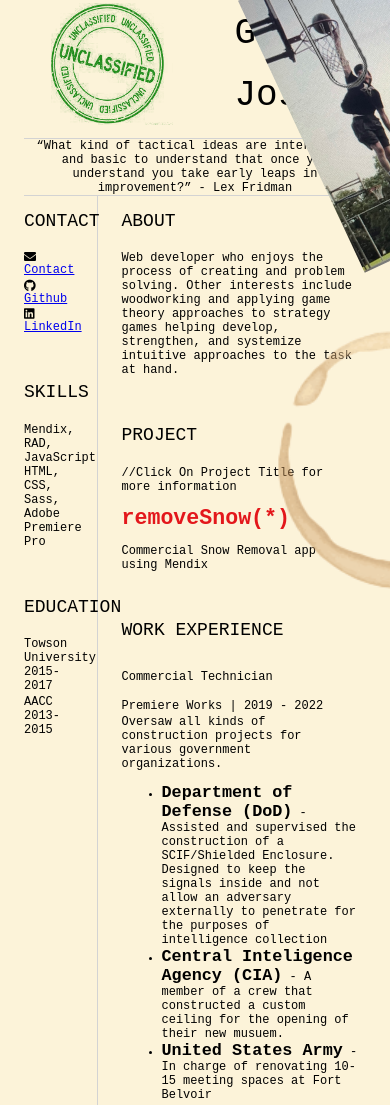
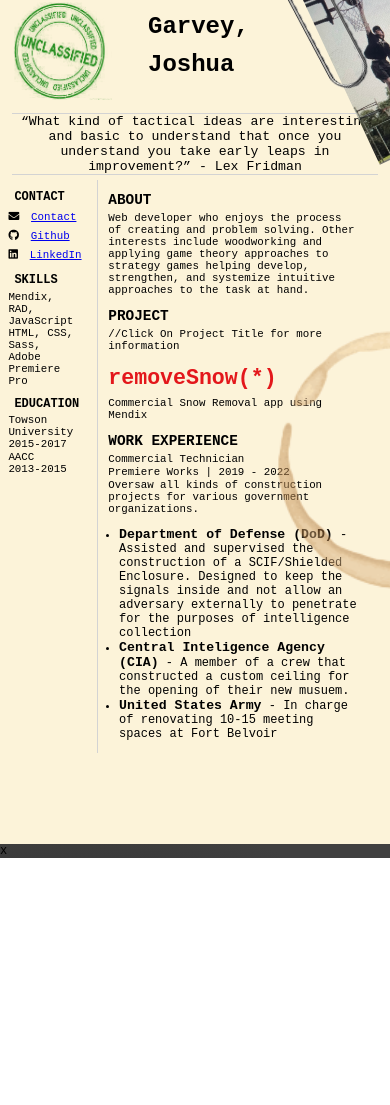
Before and after one commit to Jgar514/MockResume, a plain HTML site: page index.html in a window 390 px wide. Shown: the top 1105 px of the page. After the commit the page ends 858 px from the top, so only its background shows below. Drawn offline with Linux system fonts and the light colour scheme.

Commit message:
mobile responsive

```diff
--- a/index.html
+++ b/index.html
@@ -1,4 +1,5 @@
 <html>
+
 <head>
 	<meta name="viewport" content="width=device-width, initial-scale=1, maximum-scale=1">
 
@@ -6,7 +7,8 @@
 	<link rel="stylesheet" href="https://cdnjs.cloudflare.com/ajax/libs/font-awesome/5.15.4/css/all.min.css">
 	<link rel="preconnect" href="https://fonts.googleapis.com">
 	<link rel="preconnect" href="https://fonts.gstatic.com" crossorigin>
-		<link href="https://fonts.googleapis.com/css2?family=Open+Sans:wght@300&family=Roboto+Mono:wght@400;500&display=swap" rel="stylesheet">
+	<link href="https://fonts.googleapis.com/css2?family=Open+Sans:wght@300&family=Roboto+Mono:wght@400;500&display=swap"
+		rel="stylesheet">
 
 	<title>Josh Garvey resume</title>
 </head>
@@ -17,16 +19,19 @@
 			<div class="top">
 				<img class="classified" src="YES.png" alt="logo" />
 				<img class="me" src="bball.jpg" alt="logo" />
-					<img class="stain" src="BackgroundCOFFEE.png" alt="logo"/>
-					<img class="clip" src="paperclip.png" alt="logo"/>
+				<img class="stain" src="BackgroundCOFFEE.png" alt="logo" />
+				<img class="clip" src="paperclip.png" alt="logo" />
 				<!-- resume header with your name and title -->
+				<div class="name">
 					<h1>
 						Garvey,
 					</h1>
 					<h1>Joshua</h1>
 				</div>
+			</div>
 			<hr>
-					<span class="lex">“What kind of tactical ideas are interesting and basic to understand that once you </br> understand you take early leaps in improvement?” - Lex Fridman</span>
+			<span class="lex">“What kind of tactical ideas are interesting and basic to understand that once you </br>
+				understand you take early leaps in improvement?” - Lex Fridman</span>
 			</hr>
 		</header>
 		<main>
@@ -63,7 +68,9 @@
 				<section>
 					<h2>ABOUT</h2>
 					<!-- about you -->
-                    <p>Web developer who enjoys the process of creating and problem solving. Other interests include woodworking and applying game theory approaches to strategy games helping develop, strengthen, and systemize intuitive approaches to the task at hand. </p>
+					<p>Web developer who enjoys the process of creating and problem solving. Other interests include woodworking
+						and applying game theory approaches to strategy games helping develop, strengthen, and systemize intuitive
+						approaches to the task at hand. </p>
 				</section>
 				<section>
 					<h2>PROJECT</h2>
@@ -75,17 +82,23 @@
 				<section>
 					<h2>WORK EXPERIENCE</h2>
 					<!-- your work experience -->
-                    <h3>Commercial Technician </h3>
+					<p>Commercial Technician </p>
 					<p>Premiere Works | 2019 - 2022</p>
 					<p>Oversaw all kinds of construction projects for various government organizations.</p>
-					<ul>
-						<li><span class="bold">Department of Defense (DoD)</span> - Assisted and supervised the construction of a SCIF/Shielded Enclosure. Designed to keep the signals inside and not allow an adversary externally to penetrate for the purposes of intelligence collection</li>
-						<li><span class="bold">Central Inteligence Agency (CIA)</span> - A member of a crew that constructed a custom ceiling for the opening of their new musuem.</li>
-						<li><span class="bold">United States Army</span> - In charge of renovating 10-15 meeting spaces at Fort Belvoir </li>
+					<ul class="job">
+						<li><span class="bold">Department of Defense (DoD)</span> - Assisted and supervised the
+							construction of a
+							SCIF/Shielded Enclosure. Designed to keep the signals inside and not allow an adversary externally to
+							penetrate for the purposes of intelligence collection</li>
+						<li><span class="bold">Central Inteligence Agency (CIA)</span> - A member of a crew that constructed a
+							custom ceiling for the opening of their new musuem.</li>
+						<li><span class="bold">United States Army</span> - In charge of renovating 10-15 meeting spaces at Fort
+							Belvoir </li>
 					</ul>
 				</section>
 			</article>
 		</main>
 	</div>
 </body>
-</html>
+
+</html>x
--- a/style.css
+++ b/style.css
@@ -1,22 +1,22 @@
-
-html{
+html {
     background: radial-gradient(circle at 20% 60%, rgb(0, 0, 0) 0%, rgb(64, 64, 64) 90.2%);
-    background-size: cover;
+    background-size: 100%;
     display: flex;
-    height: auto;
+    height: 100vh;
+    font-size: 12px;
 
 }
 
 body {
-    font-family:monospace;
-    font-size: 12px;
+    font-family: monospace;
+    font-size: 1rem;
     max-width: 800px;
     margin: auto;
     background: url('.denim.webp') cover;
     background-size: cover;
 }
 
-.paper{
+.paper {
     max-width: 100%;
     background: blue;
     justify-self: center;
@@ -26,13 +26,16 @@ body {
 
 }
 
-.top h1{
+
+
+.top h1 {
     display: flex;
-    line-height: 20px;
+    line-height: 1rem;
+    /* line-height: 20px; */
     padding-left: 18%;
 }
 
-  .classified{
+.classified {
     float: left;
     width: 125px;
     height: 125px;
@@ -51,21 +54,23 @@ body {
 
 }
 
-.snow{
+.snow {
     color: #E3171B;
     font-weight: bold;
     font-size: 1.8em;
 
 }
 
-.link{
+.link {
     text-decoration: none;
 }
-.link:hover{
+
+.link:hover {
     text-decoration: underline;
     color: green;
 }
-.clip{
+
+.clip {
     position: absolute;
     top: -6%;
     left: 76%;
@@ -75,16 +80,17 @@ body {
     opacity: 0.;
 }
 
-.bold{
+.bold {
     font-weight: bold;
     font-size: 1.4em;
 }
 
-.stain{
+.stain {
     position: absolute;
     top: 35%;
     left: 62%;
-    width; 300px;
+
+
     height: 330px;
 
     opacity: 0.5;
@@ -93,16 +99,17 @@ body {
 
 h1 {
     font-size: 3em;
-    letter-spacing: .em;
+
     padding-top: em;
     padding-bottom: .5em;
     line-height: 1.4em;
 }
 
-.smallerFont{
+.smallerFont {
     font-weight: lighter;
 }
-.bigFont{
+
+.bigFont {
     font-weight: normal;
     margin-right: 3%;
 }
@@ -146,19 +153,239 @@ section {
     background-color: lightgray;
     height: 1px;
 }
-    .lex{
+
+.lex {
     align-self: center;
     border-top: 1px solid lightgray;
     border-bottom: 1px solid lightgray;
 }
 
-    h1, h2, h3 {
+h1,
+h2,
+h3 {
     font-weight: 100;
     margin-bottom: 0;
 }
+
 #mainLeft {
     border-right: 1px solid lightgray;
 }
-    #topleft{
+
+
+
+
+
+
+
+
+
+
+
+
+
+
+@media screen and (max-width: 767px) {
+
+    html {
+        background: radial-gradient(circle at 20% 60%, rgb(0, 0, 0) 0%, rgb(64, 64, 64) 90.2%);
+        background-size: 100%;
+        display: flex;
+        height: 100vh;
+        font-size: 12px;
+        overflow: hidden;
+    }
+
+    body {
+        font-family: monospace;
+        font-size: 1rem;
+        max-width: 800px;
+        margin: auto;
+        background: url('.denim.webp') cover;
+        background-size: cover;
+    }
+
+    .job {
+        padding-left: .9rem;
+    }
+
+    .paper {
+        max-width: 100%;
+        background: blue;
+        justify-self: center;
+        width: 100%;
+        height: auto;
+        background: #fcf3d9;
+        height: 100vh;
+        overflow: hidden;
 
     }
+
+    .top {
+        /* background-color: #E3171B; */
+        display: flex;
+    }
+
+    .top h1 {
+        display: flex;
+        font-size: 2rem;
+        line-height: 1rem;
+        /* line-height: 20px; */
+        padding-left: 0%;
+    }
+
+    .classified {
+        float: left;
+        width: 100px;
+        height: 100px;
+        background: transparent;
+        padding-left: 0%;
+    }
+
+    .me {
+        position: absolute;
+        top: -6%;
+        left: 85%;
+        transform: rotate(-25deg);
+        height: 200px;
+        background: transparent;
+        opacity: 0.;
+
+    }
+
+    .snow {
+        color: #E3171B;
+        font-weight: bold;
+        font-size: 1.5em;
+
+    }
+
+    .link {
+        text-decoration: none;
+    }
+
+    .link:hover {
+        text-decoration: underline;
+        color: green;
+    }
+
+    .clip {
+        position: absolute;
+        top: -6%;
+        left: 76%;
+        transform: rotate(-28deg);
+        height: 20%;
+        background: transparent;
+        opacity: 0.;
+    }
+
+    .bold {
+        font-weight: bold;
+        font-size: 1.1em;
+    }
+
+    .stain {
+        position: absolute;
+        top: 35%;
+        left: 62%;
+
+
+        height: 330px;
+
+        opacity: 0.5;
+
+    }
+
+    .name {
+        /* background-color: aquamarine; */
+        padding: 0rem 3rem;
+    }
+
+    h1 {
+        font-size: 2em;
+
+        padding-top: .2em;
+        padding-bottom: .2em;
+        line-height: 1.4em;
+    }
+
+    .smallerFont {
+        font-weight: lighter;
+    }
+
+    .bigFont {
+        font-weight: normal;
+        margin-right: 3%;
+    }
+
+    h2 {
+        font-size: 1.4rem;
+        padding-bottom: .2em;
+    }
+
+    h3 {
+        font-size: .9rem;
+        padding-bottom: .4em;
+    }
+
+    main {
+        display: grid;
+        grid-template-columns: 25% 70%;
+        margin-top: .4em;
+    }
+
+    header {
+        display: grid;
+        text-align: center;
+        margin: auto 1em;
+    }
+
+    section {
+        margin: auto 1em .8em .2em;
+    }
+
+    i {
+        margin-right: .5em;
+        padding: .3rem .0rem;
+    }
+
+    p {
+        margin: .1em auto;
+        font-size: .9em;
+    }
+
+    hr {
+        border: none;
+        background-color: lightgray;
+        height: 1px;
+    }
+
+    .lex {
+        align-self: center;
+        font-size: 1.1rem;
+        border-top: 1px solid lightgray;
+        border-bottom: 1px solid lightgray;
+    }
+
+    h1,
+    h2,
+    h3 {
+        font-weight: bold;
+        margin-bottom: 0;
+        font-size: 1.2rem;
+    }
+
+    #mainLeft {
+        padding-left: .5rem;
+    }
+
+    #mainLeft h2 {
+        font-size: 1rem;
+        padding-left: .5rem;
+        font-weight: bold;
+    }
+
+    #mainRight {
+        padding-left: .7rem;
+
+    }
+}
```
Lines whose indentation alone changed are shown as unchanged.
